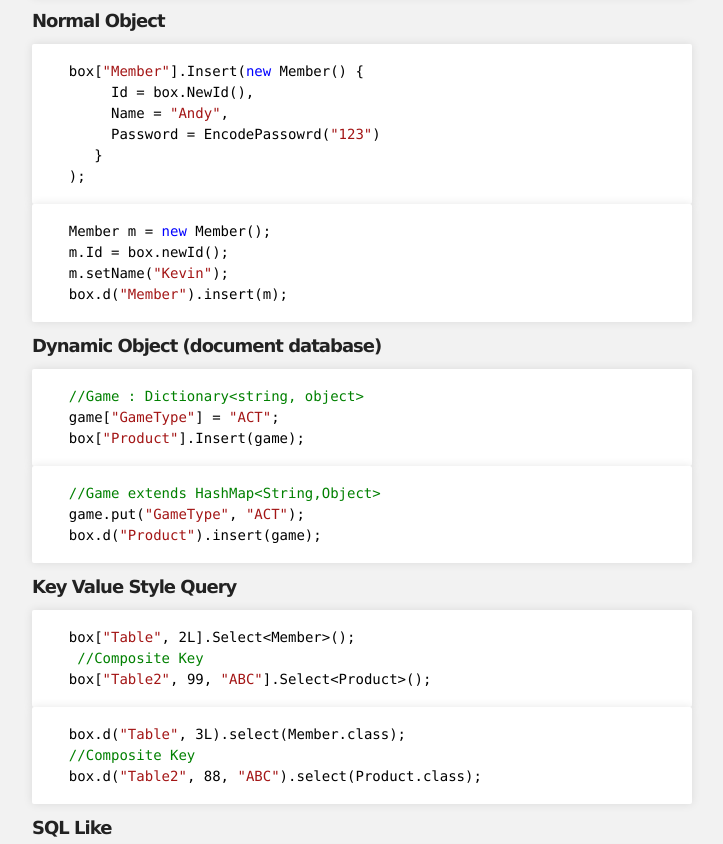
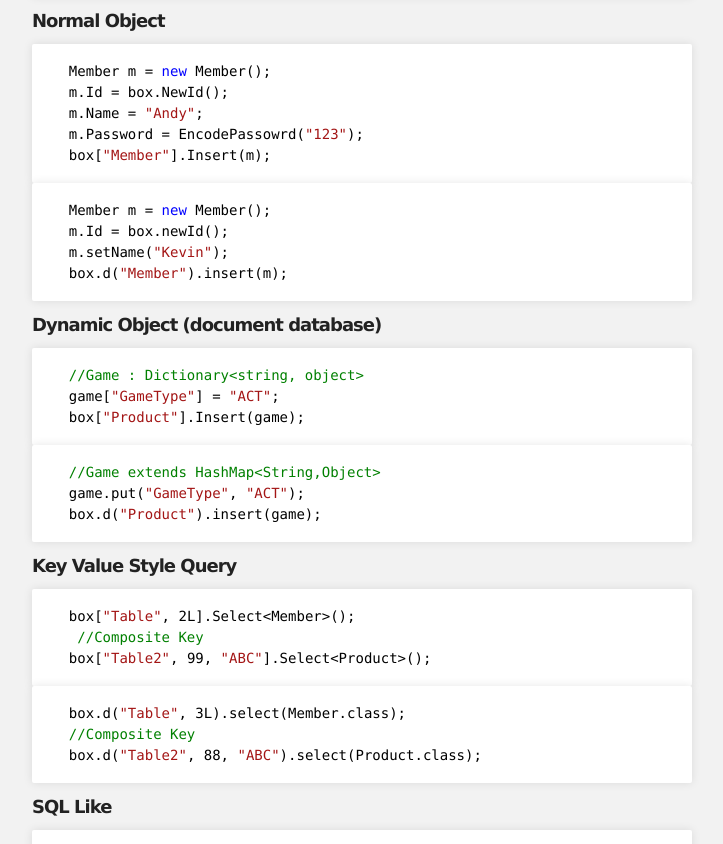
Before and after one commit to iboxdb/iboxdb.github.io, a plain HTML site: page index.html in a window 1280 px wide. Shown: the part 1515-2359 px from the top of the page, without its empty margins (288-1011 px from the left). Drawn offline with Linux system fonts and the light colour scheme.

Commit message:
Update index.html

```diff
--- a/index.html
+++ b/index.html
@@ -111,12 +111,11 @@
 
                 <h5>Normal Object</h5>
                 <div>
-                    <pre><code class="cs">  box[&quot;Member&quot;].Insert(new Member() {
-       Id = box.NewId(),
-       Name = &quot;Andy&quot;,
-       Password = EncodePassowrd(&quot;123&quot;)
-     }
-  );
+                    <pre><code class="cs">  Member m = new Member();
+  m.Id = box.NewId();
+  m.Name = &quot;Andy&quot;;
+  m.Password = EncodePassowrd(&quot;123&quot;);
+  box[&quot;Member&quot;].Insert(m);
 </code></pre>
                     <pre><code class="java">  Member m = new Member();
   m.Id = box.newId();
@@ -164,9 +163,9 @@
                 <h5>Query</h5>
                 <pre><code class="cs">  //query
   box.Select(&quot;from Member&quot;);
-  //load to memory first, startwith '*'
+  //load to memory first, startswith '*'
   box.Select(&quot;*from Member&quot;);
-  //selecting tracer, startwith '!'
+  //selecting tracer, startswith '!'
   box.Select(&quot;!from Member&quot;)  </code></pre>
 
                 <h5>Index, make Select hundred times faster in average</h5>
@@ -176,7 +175,7 @@
 
                 <h5>Custom QueryFunction</h5>
                 <div>
-                    <pre><code class="cs">  box.Select&lt;Member&gt;(&quot;from Member where [Tags]&quot;, new Query(&quot;Value&quot;));</code></pre>
+                    <pre><code class="cs">  box.Select&lt;Member&gt;(&quot;from Member where [Tags]&quot;, new IFunction(&quot;Value&quot;));</code></pre>
                 </div>
 
                 <h5>Compatible with LINQ (.NET)</h5>
```
